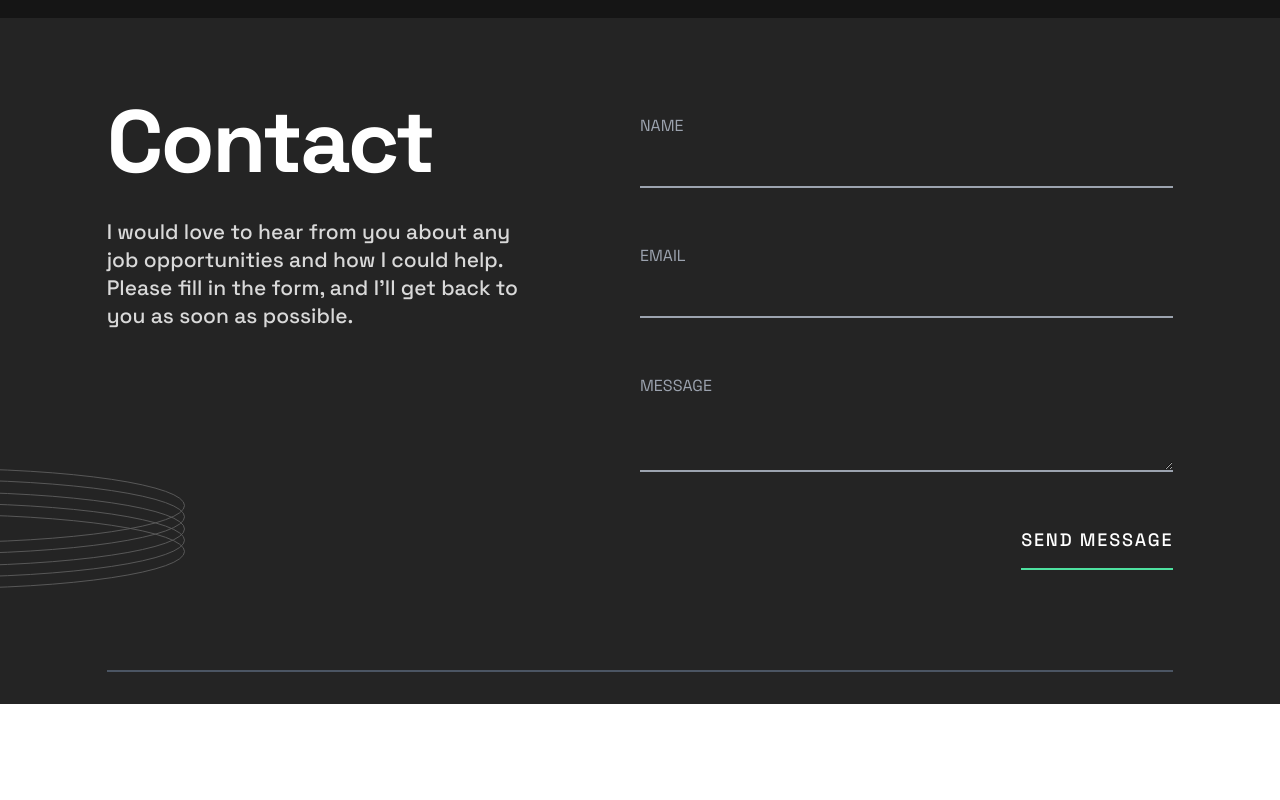
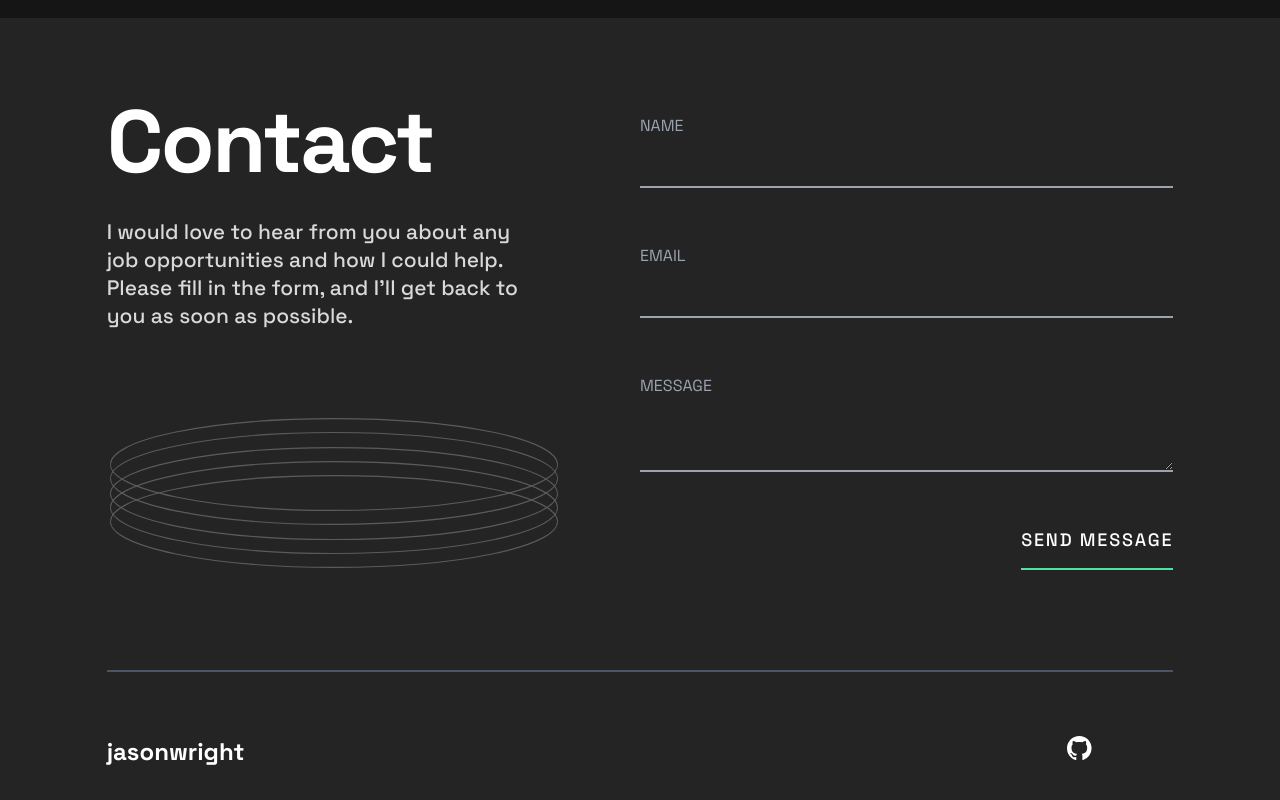
Before and after one commit to jwright90/portfolio-next.js, a Next.js app: page / in a window 1280 px wide. Shown: the part 4354-5154 px from the top of the page. Before the commit the page ends 5058 px from the top, so only its background shows below. Built offline with nearby package versions, Linux system fonts and the light colour scheme.

Commit message:
rings respsonive contact

```diff
--- a/components/Contact.js
+++ b/components/Contact.js
@@ -116,11 +116,10 @@ export default function Contact() {
           <h2 className="text-l sm:text-xl pb-8">Contact</h2>
           <p className="text-light-200 text-base sm:text-[21px] sm:leading-7">I would love to hear from you about any job opportunities and how I could help. Please fill in the form, and I&apos;ll get back to you as soon as possible.</p>
 
-          <div className="absolute bottom-[65px] lg:top-[450px] left-[-400px] lg:left-[-315px] md:left-[-360px]">
+          <div className="absolute bottom-[65px] left-[-400px] lg:top-[400px] lg:left-[80px] xl:left-[110px] md:left-[-360px] h-[120px] w-[450px] lg:h-[150px] lg:w-[35%]">
             <Image
               src='/images/pattern-rings.svg'
-              height={150}
-              width={500}
+              fill
               style={{ 'pointerEvents': 'none', 'userSelect': 'none' }}
             />
           </div>
--- /dev/null
+++ b/components/Footer.js
@@ -0,0 +1,20 @@
+import Image from "next/image"
+
+const Footer = () => {
+  return (
+    <section className="grid grid-cols-12 grid-rows-2 md:grid-rows-1 py-8 justify-items-center md:justify-items-start">
+      <ul className="col-span-12 md:col-span-6 col-start-1 lg:col-start-2 flex z-40">
+        <li className="mr-auto"><a className='text-m w-[170px] h-[50px]' href='#'>jasonwright</a></li>
+      </ul>
+      <ul className="col-span-12 pt-3 md:pt-0 md:col-span-3 md:col-start-11 flex z-40">
+        <li className="">
+          <a className='w-[170px] h-[50px]' target="_blank" rel="noreferrer" href='https://github.com/jwright90/'>
+            <Image src='/images/icon-github.svg' height={25} width={25} />
+          </a>
+        </li>
+      </ul>
+    </section >
+  )
+}
+
+export default Footer
--- a/pages/index.js
+++ b/pages/index.js
@@ -4,6 +4,7 @@ import Navbar from '../components/Navbar'
 import Projects from '../components/Projects'
 import Wrapper from '../components/layout/Wrapper'
 import Contact from '../components/Contact'
+import Footer from '../components/Footer'
 
 export default function Home() {
   return (
@@ -21,6 +22,7 @@ export default function Home() {
 
       <Wrapper bg="bg-dark-100">
         <Contact />
+        <Footer />
       </Wrapper>
     </>
   )
```
